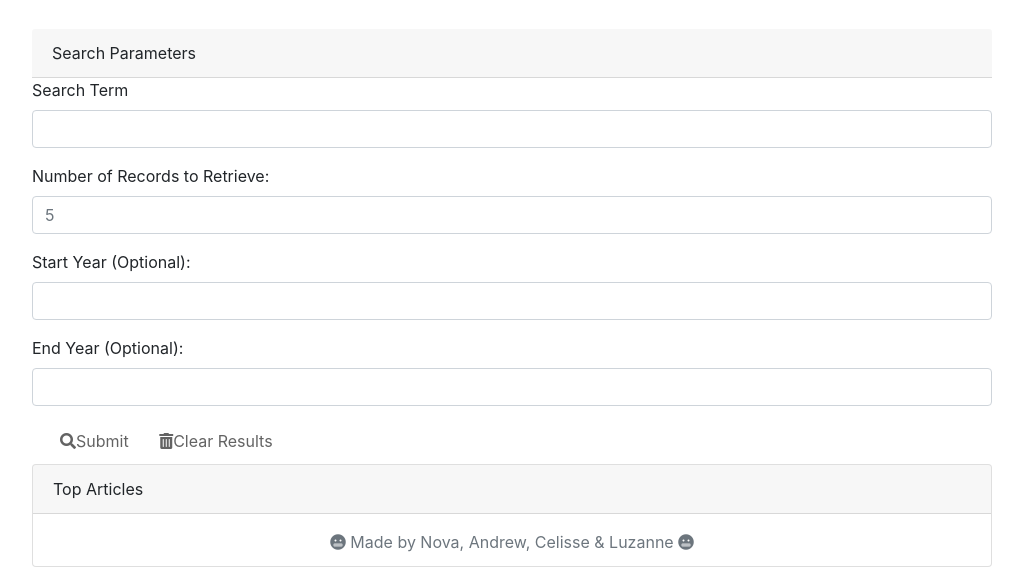
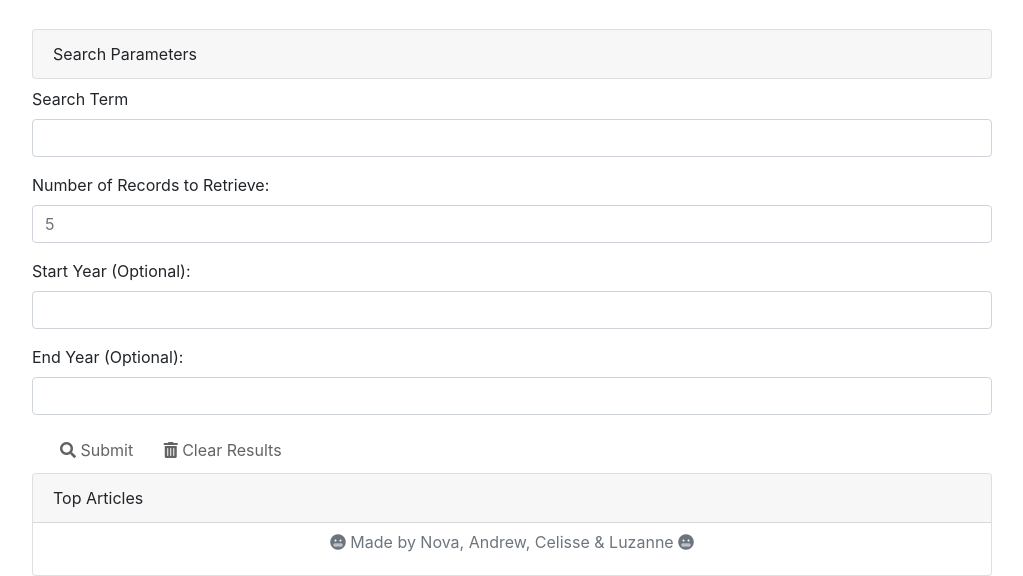
Before and after one commit to CelisseD/NYTimesProject, a plain HTML site: page index.html in a window 1280 px wide. Shown: the part 230-806 px from the top of the page, without its empty margins (128-1151 px from the left). Drawn offline with nearby package versions, Linux system fonts and the light colour scheme.

Commit message:
adjusted location of articles ID to be within the card body, and tweaked some form styling

```diff
--- a/index.html
+++ b/index.html
@@ -11,6 +11,7 @@
 
     <!-- BootStrap CDN -->
     <script src="https://code.jquery.com/jquery-3.4.1.min.js" integrity="sha256-CSXorXvZcTkaix6Yvo6HppcZGetbYMGWSFlBw8HfCJo=" crossorigin="anonymous"></script>
+
     <!-- font awesome link -->
     <link rel="stylesheet" href="https://use.fontawesome.com/releases/v5.8.2/css/all.css" integrity="sha384-oS3vJWv+0UjzBfQzYUhtDYW+Pj2yciDJxpsK1OYPAYjqT085Qq/1cq5FLXAZQ7Ay" crossorigin="anonymous">
 
@@ -34,8 +35,9 @@ body{
     <div id="row">
         <div id="col-md-8">
             <form>
-                <div class="card-header">Search Parameters</div>
-                <div class="form-group">
+                <div class="card">
+                <div class="card-header" style="border-bottom: none">Search Parameters</div></div>
+                <div class="form-group mt-2">
                     <label for="Search Term">Search Term</label>
                     <input type="text" class="form-control" id="search" placeholder="">
                 </div>
@@ -52,8 +54,8 @@ body{
                     <input type="text" class="form-control" id="endYear" placeholder="">
                 </div>
                 <div class="col-auto my-1">
-                    <button id="searchButton" type="submit" class="btn btn-link" style="color: #636363"><i class="fas fa-search"></i>Submit</button>
-                    <button id="clearButton" type="submit" class="btn btn-link" style="color: #636363"><i class="fas fa-trash-alt"></i>Clear Results</button>
+                    <button id="searchButton" type="submit" class="btn btn-link" style="color: #636363"><i class="fas fa-search"></i> Submit</button>
+                    <button id="clearButton" type="submit" class="btn btn-link" style="color: #636363"><i class="fas fa-trash-alt"></i> Clear Results</button>
                 </div>
             </form>
         </div>
@@ -62,13 +64,13 @@ body{
 
 <!-- TOP ARTICLES -->
 
-<div id="articles">
+<div id="container">
 
         <div class="card">
                 <div class="card-header">
                   Top Articles
                 </div>
-                <div class="card-body">
+                <div class="card-body" id="articles">
                   <h5 class="card-title"></h5>
                   <p class="card-text"></p>
                 </div>
```
